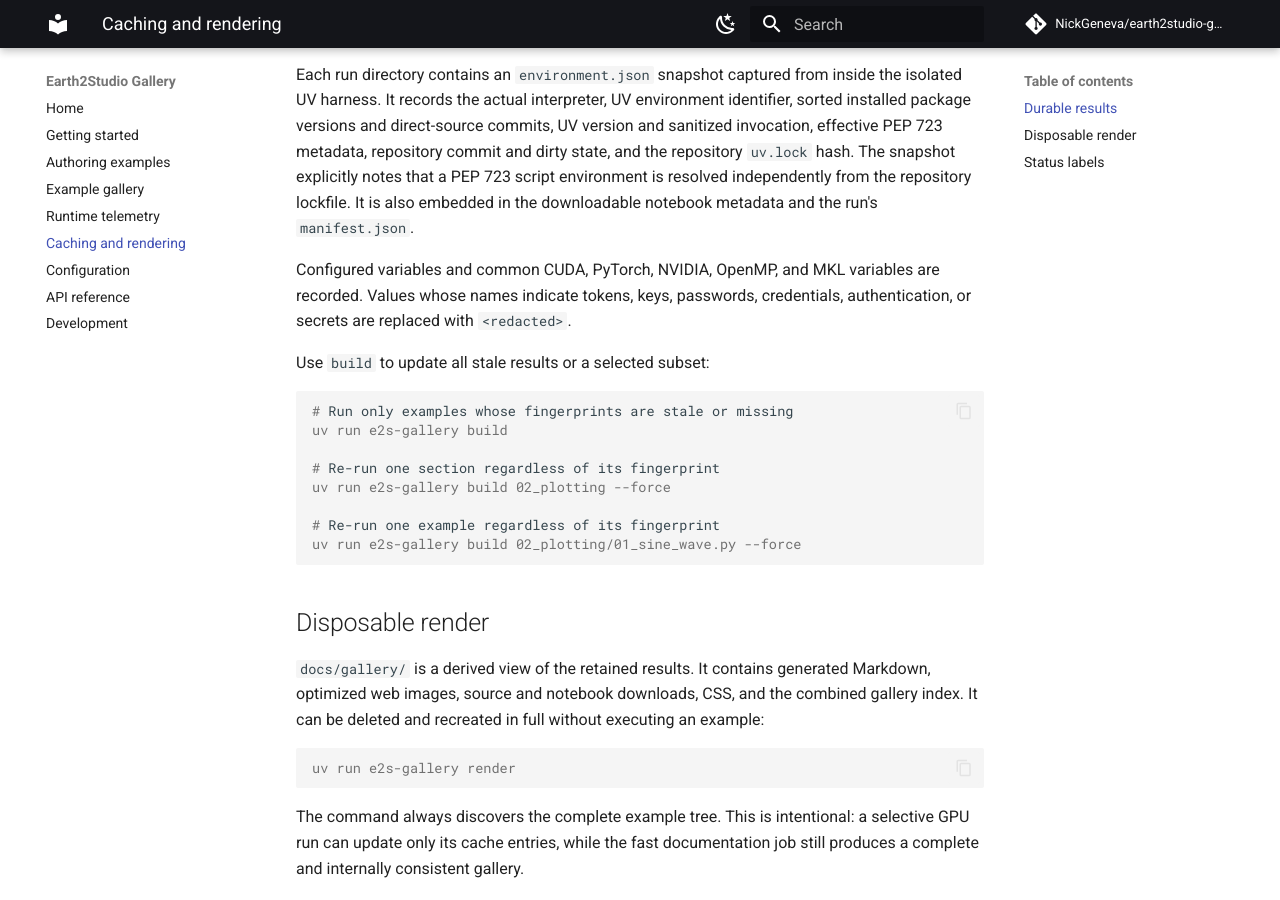
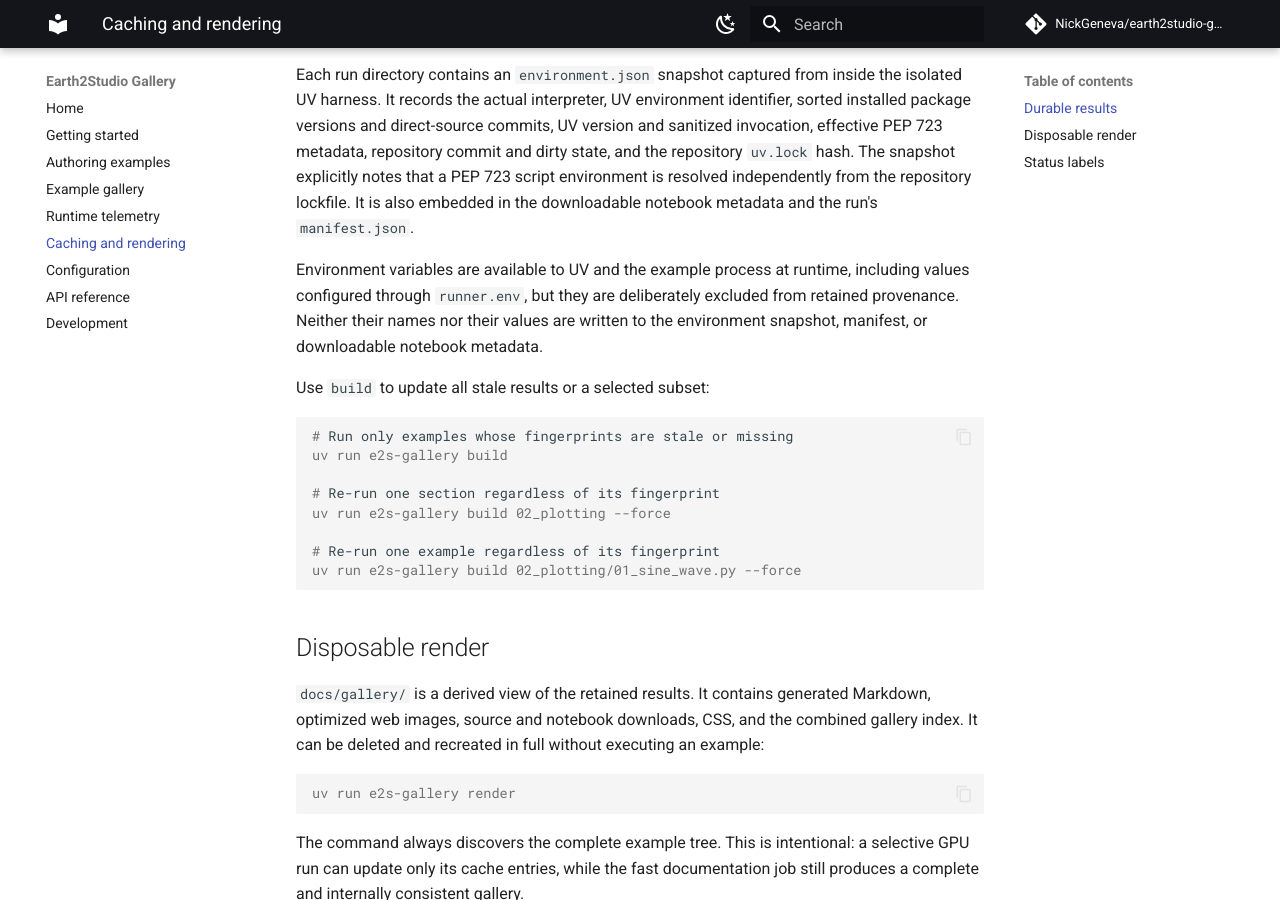
Before and after one commit to NickGeneva/earth2studio-gallery, an MkDocs documentation site: the page built from docs/caching.md, in a window 1280 px wide and 900 px high, scrolled down 404 px. Built offline with MkDocs 1.6.1 and Material for MkDocs 9.7.7, drawn with Linux system fonts in a browser that asks for light colours; comment, search, counter and statistics services are not loaded.

Commit message:
Stop-environment-variable-provenance

```diff
--- a/docs/caching.md
+++ b/docs/caching.md
@@ -20,9 +20,10 @@ snapshot explicitly notes that a PEP 723 script environment is resolved independ
 the repository lockfile. It is also embedded in the downloadable notebook metadata and the
 run's `manifest.json`.
 
-Configured variables and common CUDA, PyTorch, NVIDIA, OpenMP, and MKL variables are recorded.
-Values whose names indicate tokens, keys, passwords, credentials, authentication, or secrets
-are replaced with `<redacted>`.
+Environment variables are available to UV and the example process at runtime, including values
+configured through `runner.env`, but they are deliberately excluded from retained provenance.
+Neither their names nor their values are written to the environment snapshot, manifest, or
+downloadable notebook metadata.
 
 Use `build` to update all stale results or a selected subset:
 
```
Also changed, not shown: docs/configuration.md (+4 -0 lines), 2 other files.
